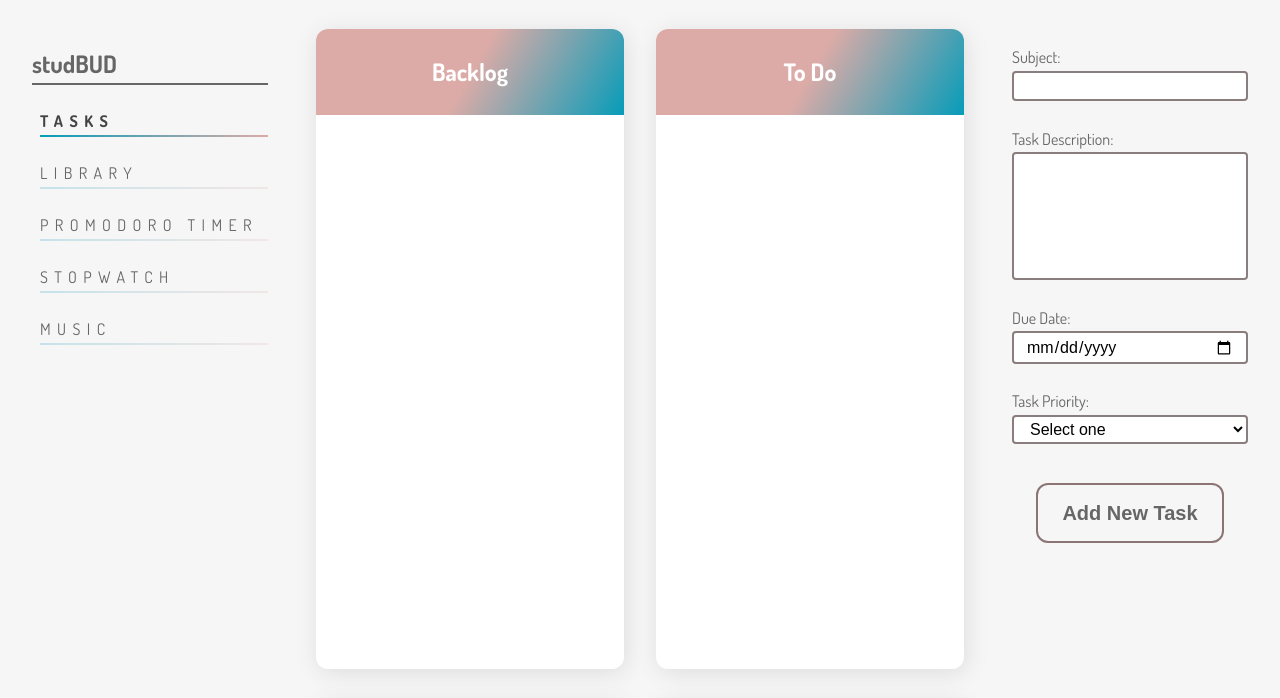
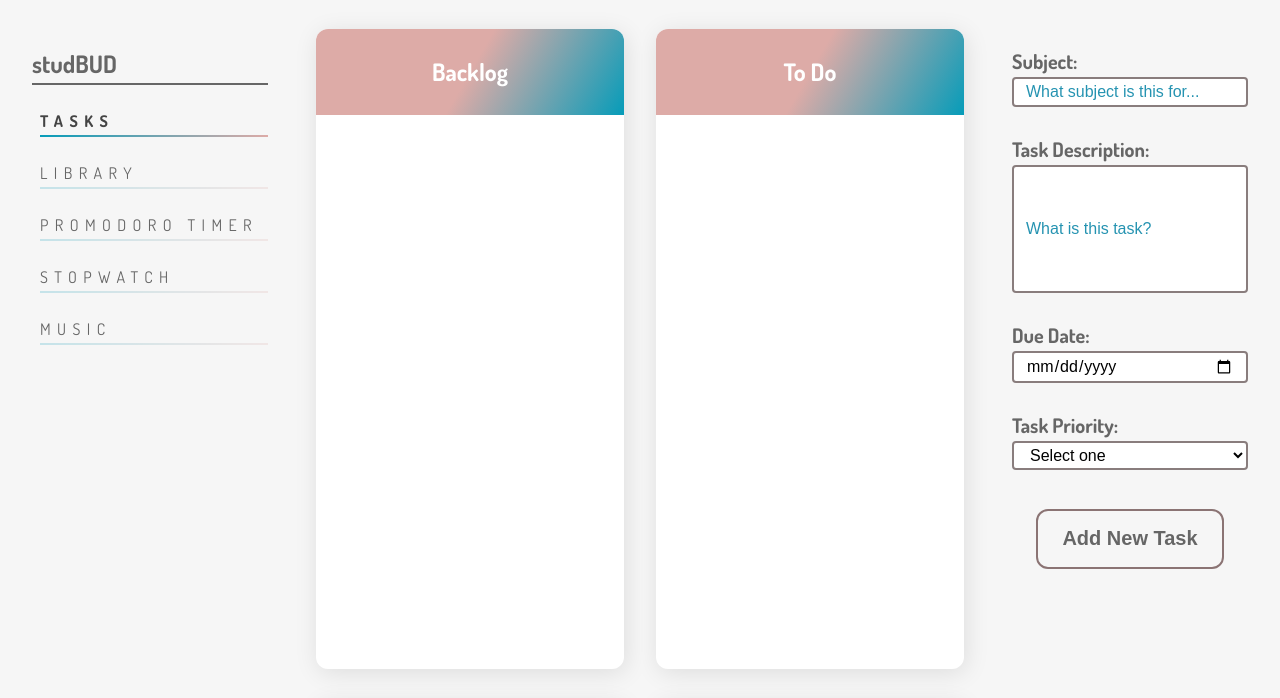
Before and after one commit to Tiana-Tian/StudBud, a website: page index.html in a window 1280 px wide. Shown: the part 76-774 px from the top of the page. Drawn offline with Linux system fonts and the light colour scheme.

Commit message:
Create package.jsonn file

```diff
--- a/css/style.css
+++ b/css/style.css
@@ -31,6 +31,10 @@ Main Style
   /* -------------------------
   Add new task form style
   -------------------------- */
+ label {
+   font-size: 20px;
+   font-weight: 600;
+ }
   input,
   select,
   textarea {
@@ -47,11 +51,16 @@ Main Style
   box-sizing: border-box;
   width: 100%;
   padding: 0.2rem 0.75rem;
-}
+  }
 
-input[type="text"] {
+  input[type="text"] {
   min-height: 8rem;
-}
+  }
+
+  input::placeholder {
+  opacity: 1; /* Firefox */
+  color: hsl(193, 65%, 42%);
+  }
 
   /* -------------------
   GRID CSS
@@ -246,7 +255,7 @@ input[type="text"] {
     margin-left: 1rem;
   }
   .column:hover {
-    border: 1px solid #7FBDD3;
+    /*border: 1px solid #7FBDD3;*/
     box-shadow: 2px 8px 45px #7FBDD3;
   }
   .column-title {
--- a/index.html
+++ b/index.html
@@ -84,12 +84,12 @@
 
           <!--Subject Name input -->
           <label for="task">Subject:</label>
-          <input type="name" name="subject" id="subjectInput" required>
+          <input type="name" name="subject" id="subjectInput" placeholder="What subject is this for..." required>
           <br>
 
           <!--Task Desription input -->
           <label for="task">Task Description:</label>
-          <input type="text" name="task" id="taskInput" required>
+          <input type="text" name="task" id="taskInput" placeholder="What is this task?" required>
           <br>
 
           <!-- Date input -->
```
Also changed, not shown: package.json (added, +26 -0 lines).
